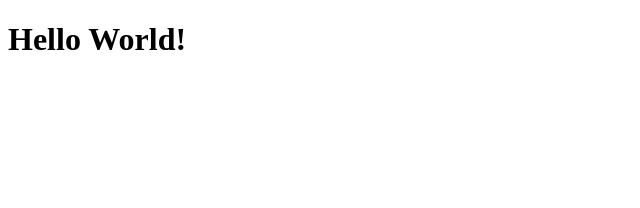
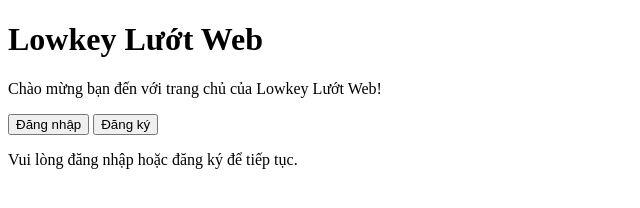
Before and after one commit to DepTraiMuonNam/Lowkeyluotweb, a plain HTML site: page index.html in a window 1280 px wide. Shown: the whole page, without its empty margins (0-640 px from the left). Drawn offline with Linux system fonts and the light colour scheme.

Commit message:
Update index.html for homepage content

```diff
--- a/index.html
+++ b/index.html
@@ -3,9 +3,16 @@
 <head>
     <meta charset="UTF-8">
     <meta name="viewport" content="width=device-width, initial-scale=1.0">
-    <title>Document</title>
+    <title>Trang chủ</title>
+    <link rel="stylesheet" href="main.css">
 </head>
 <body>
-    <h1>Hello World!</h1>
+    <h1>Lowkey Lướt Web</h1>
+    <p>Chào mừng bạn đến với trang chủ của Lowkey Lướt Web!</p>
+
+    <button class="login">Đăng nhập</button>
+    <button class="register">Đăng ký</button>
+
+    <p class="p">Vui lòng đăng nhập hoặc đăng ký để tiếp tục.</p>
 </body>
 </html>
```
